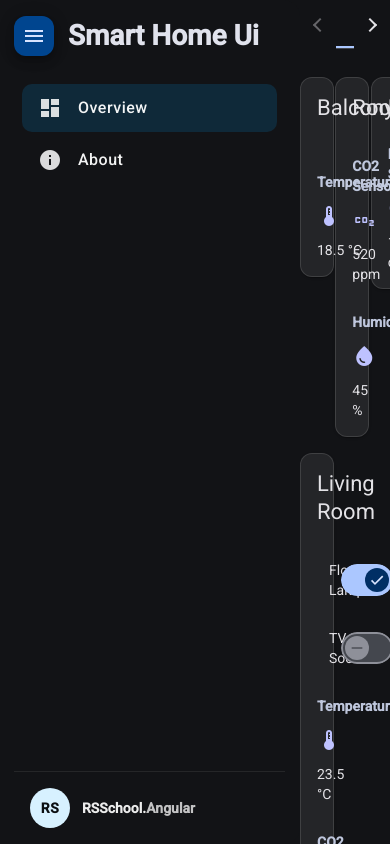
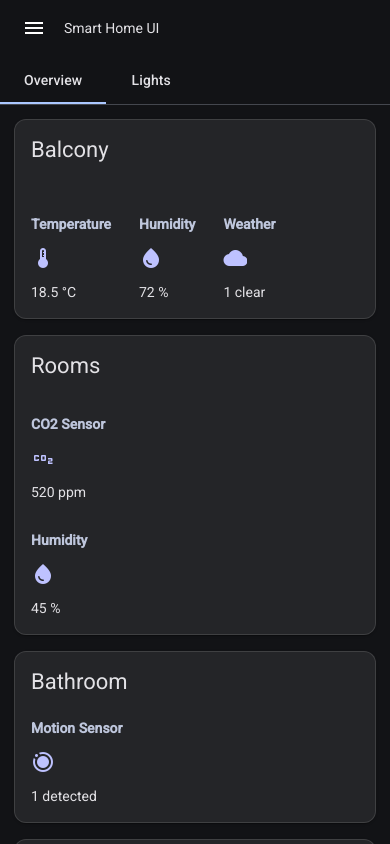
Before and after one commit to gerlinda137/smart-home, an Angular app: page / in a window 390 px wide. Built offline with nearby package versions, Linux system fonts and the light colour scheme.

Commit message:
feat: responsive sidebar

```diff
--- a/src/app/app.html
+++ b/src/app/app.html
@@ -1,9 +1,17 @@
 <mat-sidenav-container class="layout">
-  <mat-sidenav mode="side" opened class="sidenav">
-    <app-sidebar class="sidebar"></app-sidebar>
+  <mat-sidenav #sidenav [mode]="sidenavMode()" [opened]="sidenavOpened()" (backdropClick)="closeSidebar()"
+    class="sidenav">
+    <app-sidebar class="sidebar" (toggleSideNav)="toggleSideNav()"></app-sidebar>
   </mat-sidenav>
 
-  <mat-sidenav-content class="content">
+  <mat-sidenav-content class=" content">
+    <header class="topbar">
+      <button class="icon-btn" type="button" (click)="toggleSideNav()" aria-label="Open menu">
+        <mat-icon>menu</mat-icon>
+      </button>
+
+      <span class="title">Smart Home UI</span>
+    </header>
     <app-dashboard></app-dashboard>
   </mat-sidenav-content>
 </mat-sidenav-container>
--- a/src/app/app.scss
+++ b/src/app/app.scss
@@ -4,9 +4,32 @@
 }
 
 .sidenav {
-  width: 300px;
+  width: 280px;
 }
 
 .content {
   height: 100%;
 }
+
+.topbar {
+  height: 56px;
+  display: flex;
+  align-items: center;
+  gap: 12px;
+  padding: 0 16px;
+}
+
+.icon-btn {
+  display: none;
+  border: none;
+  background: transparent;
+  cursor: pointer;
+}
+
+@media (max-width: 1024px) {
+  .icon-btn {
+    display: inline-flex;
+    align-items: center;
+    justify-content: center;
+  }
+}
--- a/src/app/app.ts
+++ b/src/app/app.ts
@@ -1,8 +1,8 @@
-import { Component, signal } from '@angular/core';
+import { Component, computed, signal, ViewChild, OnInit } from '@angular/core';
 import { RouterOutlet } from '@angular/router';
 import { Sidebar } from './components/sidebar/sidebar';
 import { Dashboard } from './components/dashboard/dashboard';
-import { MatSidenavModule } from '@angular/material/sidenav';
+import { MatSidenav, MatSidenavModule } from '@angular/material/sidenav';
 import { MatButtonModule } from '@angular/material/button';
 import { MatIconModule } from '@angular/material/icon';
 import { MatToolbarModule } from '@angular/material/toolbar';
@@ -21,6 +21,47 @@ import { MatToolbarModule } from '@angular/material/toolbar';
   templateUrl: './app.html',
   styleUrl: './app.scss',
 })
-export class App {
+export class App implements OnInit {
+  @ViewChild('sidenav') sidenav!: MatSidenav;
   protected readonly title = signal('smart-home');
+  isMobile = signal(window.matchMedia('(max-width: 1024px)').matches);
+  isOpen = signal(false);
+  //on desktop part of the layout on mobile over
+  sidenavMode = computed<'side' | 'over'>(() => (this.isMobile() ? 'over' : 'side'));
+  sidenavOpened = computed(() => (this.isMobile() ? this.isOpen() : true));
+
+  private mediaQuery = window.matchMedia('(max-width: 1024px)');
+
+  private onResize = (event: MediaQueryListEvent) => {
+    this.isMobile.set(event.matches);
+
+    if (event.matches) {
+      this.isOpen.set(false);
+    } else {
+      this.isOpen.set(false);
+    }
+  };
+
+  ngOnInit() {
+    this.isMobile.set(this.mediaQuery.matches);
+    if (this.mediaQuery.matches) {
+      this.isOpen.set(false);
+    }
+    this.mediaQuery.addEventListener('change', this.onResize);
+  }
+
+  toggleSidebar() {
+    if (!this.isMobile()) return;
+    this.isOpen.update((v) => !v);
+  }
+
+  closeSidebar() {
+    if (!this.isMobile()) return;
+    this.isOpen.set(false);
+  }
+
+  toggleSideNav() {
+    if (!this.isMobile()) return;
+    this.isOpen.update((v) => !v);
+  }
 }
--- a/src/app/components/card-list/card-list.scss
+++ b/src/app/components/card-list/card-list.scss
@@ -5,8 +5,9 @@
   width: 100%;
   grid-template-columns: repeat(3, minmax(0, 1fr));
   grid-auto-rows: auto;
-
+  box-sizing: border-box;
   grid-auto-flow: row dense;
+  padding: 1em;
 }
 
 .card__horizontal {
@@ -22,3 +23,10 @@
   grid-column: span 1;
   grid-row: span 1;
 }
+
+@media (max-width: 1200px) {
+  .card-list {
+    display: flex;
+    flex-direction: column;
+  }
+}
--- a/src/app/components/sidebar/sidebar-header/sidebar-header.html
+++ b/src/app/components/sidebar/sidebar-header/sidebar-header.html
@@ -1,6 +1,6 @@
 <header class="sidebar-header">
-  <button matMiniFab>
-    <mat-icon>menu</mat-icon>
+  <button class="sidebar__header-btn" matMiniFab (click)="onToggleSideNavClick()">
+    <mat-icon>close</mat-icon>
   </button>
   <h1>Smart Home Ui</h1>
 </header>
--- a/src/app/components/sidebar/sidebar-header/sidebar-header.scss
+++ b/src/app/components/sidebar/sidebar-header/sidebar-header.scss
@@ -6,3 +6,18 @@
   align-items: center;
   gap: 1em;
 }
+.sidebar__header-btn {
+  display: none;
+}
+
+@media (max-width: 1024px) {
+  .sidebar__header-btn {
+    display: inline-flex;
+    align-items: center;
+    justify-content: center;
+  }
+}
+
+.sidenav {
+  width: 280px;
+}
--- a/src/app/components/sidebar/sidebar-header/sidebar-header.ts
+++ b/src/app/components/sidebar/sidebar-header/sidebar-header.ts
@@ -1,4 +1,4 @@
-import { Component } from '@angular/core';
+import { Component, EventEmitter, Output } from '@angular/core';
 import { MatButtonModule } from '@angular/material/button';
 import { MatIconModule } from '@angular/material/icon';
 
@@ -8,4 +8,10 @@ import { MatIconModule } from '@angular/material/icon';
   templateUrl: './sidebar-header.html',
   styleUrl: './sidebar-header.scss',
 })
-export class SidebarHeader {}
+export class SidebarHeader {
+  @Output() toggleSideNav = new EventEmitter<void>();
+
+  onToggleSideNavClick() {
+    this.toggleSideNav.emit();
+  }
+}
--- a/src/app/components/sidebar/sidebar.html
+++ b/src/app/components/sidebar/sidebar.html
@@ -1,3 +1,3 @@
-<app-sidebar-header></app-sidebar-header>
+<app-sidebar-header (toggleSideNav)="onToggleSideNav()"></app-sidebar-header>
 <app-sidebar-menu></app-sidebar-menu>
 <app-sidebar-footer></app-sidebar-footer>
--- a/src/app/components/sidebar/sidebar.ts
+++ b/src/app/components/sidebar/sidebar.ts
@@ -1,4 +1,4 @@
-import { Component } from '@angular/core';
+import { Component, EventEmitter, Output } from '@angular/core';
 import { SidebarHeader } from './sidebar-header/sidebar-header';
 import { SidebarFooter } from './sidebar-footer/sidebar-footer';
 import { SidebarMenu } from './sidebar-menu/sidebar-menu';
@@ -10,4 +10,10 @@ import { SidebarMenu } from './sidebar-menu/sidebar-menu';
   templateUrl: './sidebar.html',
   styleUrl: './sidebar.scss',
 })
-export class Sidebar {}
+export class Sidebar {
+  @Output() toggleSideNav = new EventEmitter<void>();
+
+  onToggleSideNav() {
+    this.toggleSideNav.emit();
+  }
+}
```
